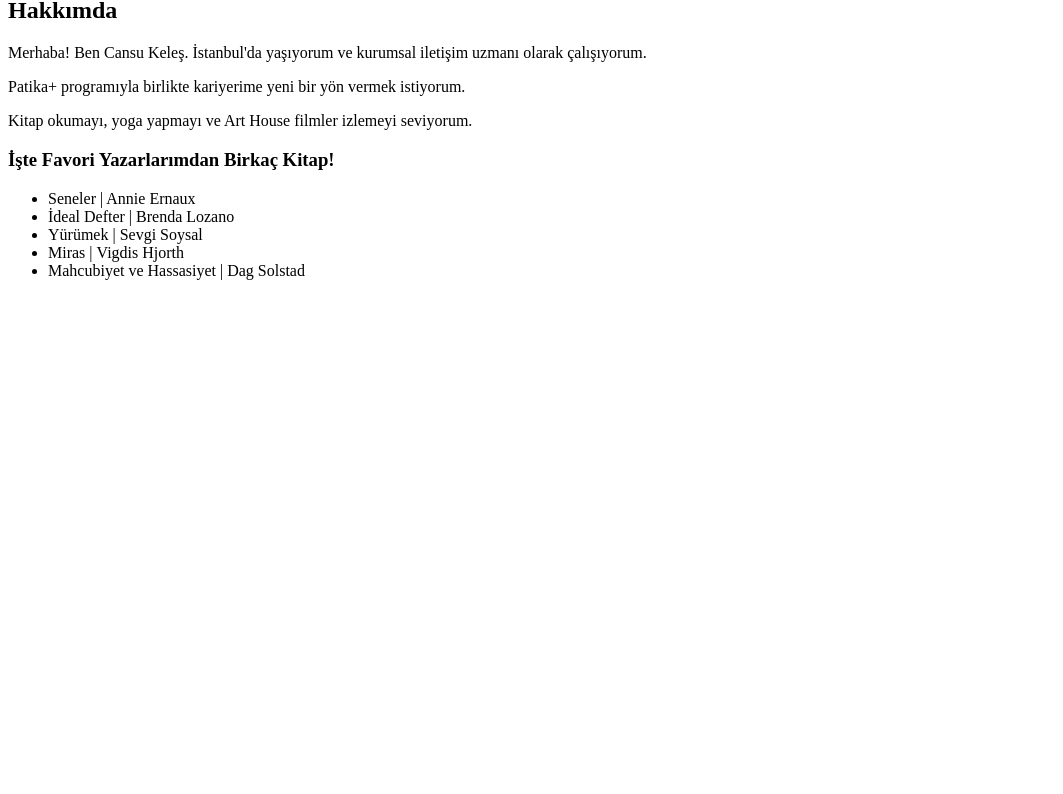
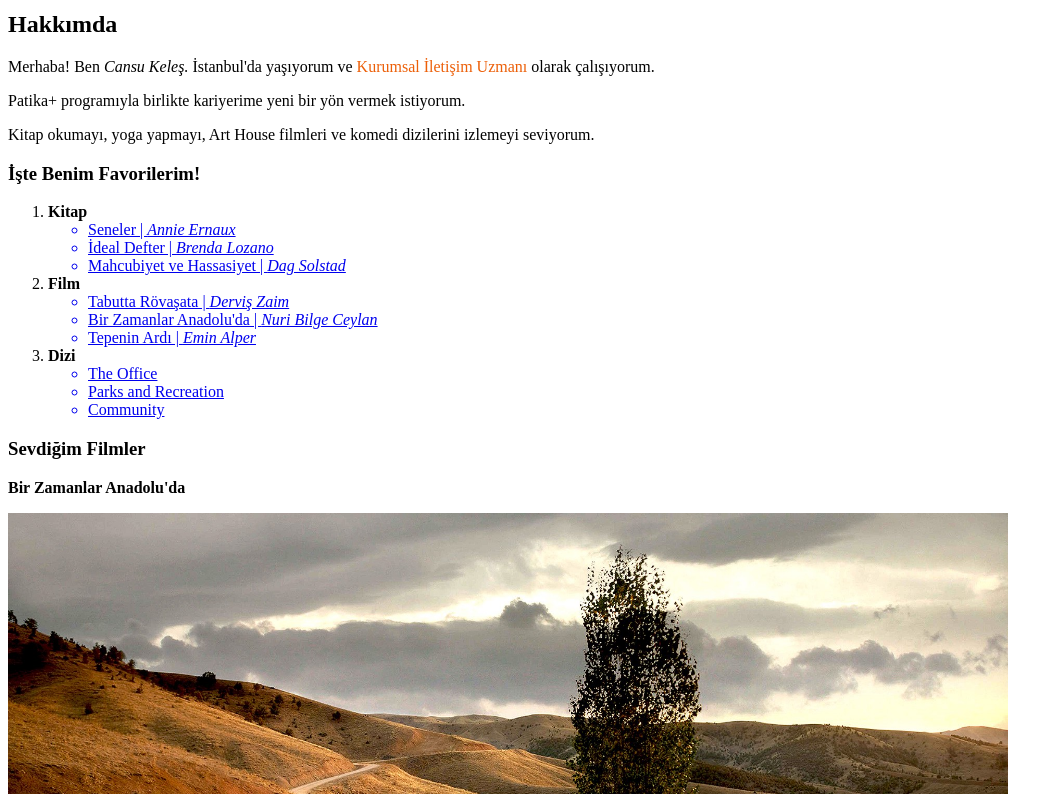
Before and after one commit to cansukeles/Week-16, a plain HTML site: page index.html in a window 1280 px wide. Shown: the part 69-863 px from the top of the page, without its empty margins (0-1063 px from the left). Before the commit the page ends 800 px from the top, so only its background shows below. Drawn offline with Linux system fonts and the light colour scheme.

Commit message:
editing new info

```diff
--- a/index.html
+++ b/index.html
@@ -1,16 +1,73 @@
+<!DOCTYPE html>
+<html lang="tr">
+        <head>
+            <meta charset="UTF-8">
+            <meta name="viewport" content="width=device-width, initial-scale=1.0">
+        </head>
     <h1>Cansu Keleş</h1>
+
+    <body>
         <!-- About me-->
         <h2>Hakkımda</h2>
-<p>Merhaba! Ben Cansu Keleş. İstanbul'da yaşıyorum ve kurumsal iletişim uzmanı olarak çalışıyorum.</p>
+        <p>Merhaba! Ben <em>Cansu Keleş.</em> İstanbul'da yaşıyorum ve <span style="color: rgb(236, 95, 8);">Kurumsal İletişim Uzmanı</span> olarak çalışıyorum.</p>
         <p>Patika+ programıyla birlikte kariyerime yeni bir yön vermek istiyorum.</p>
-<p>Kitap okumayı, yoga yapmayı ve Art House filmler izlemeyi seviyorum.</p>
-<h3>İşte Favori Yazarlarımdan Birkaç Kitap!</h3>
+        <p>Kitap okumayı, yoga yapmayı, Art House filmleri ve komedi dizilerini izlemeyi seviyorum.</p>
+        <h3>İşte Benim Favorilerim!</h3>
         <!-- Beginning of the list -->
-<ul>
-    <li>Seneler | Annie Ernaux </li>
-    <li>İdeal Defter | Brenda Lozano</li>
-    <li>Yürümek | Sevgi Soysal</li>
-    <li>Miras | Vigdis Hjorth</li>
-    <li>Mahcubiyet ve Hassasiyet | Dag Solstad</li>
+        <ol>
+            <li><b>Kitap</b></li>
+                <ul style="list-style-type:circle">
+                    <a href="https://www.goodreads.com/book/show/145625252-the-years" target="_blank">
+                        <li>Seneler | <em>Annie Ernaux</em></li>
+                    </a>
+                    <a href="https://www.goodreads.com/book/show/59062893-i-deal-defter?ref=nav_sb_ss_2_12" target="_blank">
+                        <li>İdeal Defter | <em>Brenda Lozano</em></li>
+                    </a>
+                   <a href="https://www.goodreads.com/book/show/41036044-mahcubiyet-ve-haysiyet?ref=nav_sb_ss_1_9" target="_blank">
+                    <li>Mahcubiyet ve Hassasiyet | <em>Dag Solstad</em></li>
+                   </a>
+
                 </ul>
-<!-- End of the list -->
+            <li><b>Film</b></li>
+                <ul style="list-style-type:circle">
+                   <a href="https://www.imdb.com/title/tt0127311/?ref_=nv_sr_srsg_0_tt_5_nm_3_q_tabutta" target="_blank">
+                    <li>Tabutta Rövaşata | <i>Derviş Zaim</i></li>
+                   </a>
+                   <a href="https://www.imdb.com/title/tt1827487/?ref_=tt_mv_close" target="_blank">
+                    <li>Bir Zamanlar Anadolu'da | <i>Nuri Bilge Ceylan</i></li>
+                   </a>
+                    <a href="https://www.imdb.com/title/tt2106671/?ref_=nv_sr_srsg_0_tt_8_nm_0_q_tepenin%2520ar" target="_blank">
+                        <li>Tepenin Ardı | <i>Emin Alper</i></li>
+                    </a>
+
+                </ul>
+            <li><b>Dizi</b></li>
+                <ul style="list-style-type: circle">
+                    <a href="https://www.imdb.com/title/tt0386676/?ref_=nv_sr_srsg_0_tt_8_nm_0_q_the%2520office" target="_blank">
+                        <li>The Office</li>
+                    </a>
+                    <a href="https://www.imdb.com/title/tt1266020/?ref_=nv_sr_srsg_0_tt_6_nm_2_q_parks%2520and" target="_blank">
+                        <li>Parks and Recreation</li>
+                    </a>
+                    <a href="https://www.imdb.com/title/tt1439629/?ref_=nv_sr_srsg_0_tt_8_nm_0_q_communi" target="_blank">
+                        <li>Community</li>
+                    </a>
+                </ul>
+        </ol>
+        <!-- End of the lists -->
+        <h3>Sevdiğim Filmler</h3>
+        <p>
+            <strong>Bir Zamanlar Anadolu'da</strong>
+            <br>
+                <div><img src="images/bir-zamanlar-anadoluda.jpeg" width="1000" height="500"
+                    alt="Bir Zamanlar Anadolu'da Filminden Bir Sahne" title="Film Sahnesi">
+                    <p>
+                        Bir Zamanlar Anadolu'da, Nuri Bilge Ceylan'ın senaryosunu yazdığı ve yönettiği 2011 yapımı Türk dram filmi.
+                        <br>
+                        Başrollerini Muhammet Uzuner, Yılmaz Erdoğan ve Taner Birsel'in paylaştığı film, bir doktor ile cinayet soruşturması yürüten bir savcının 12 saatlik gerilimli hikâyesini konu almaktadır.
+                    </p>
+                </div>
+        </p>
+
+    </body>
+</html>
```
Also changed, not shown: images/bir-zamanlar-anadoluda.jpeg (added), 2 other files. Lines whose indentation alone changed are shown as unchanged.
